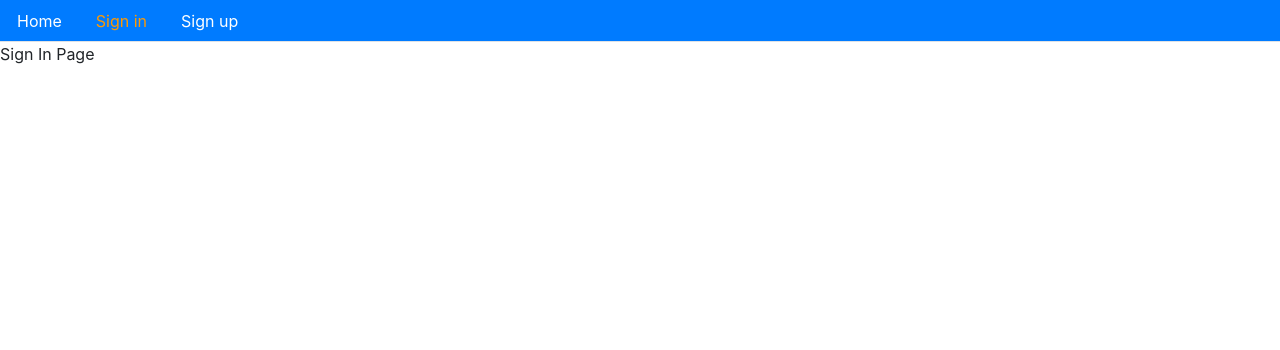
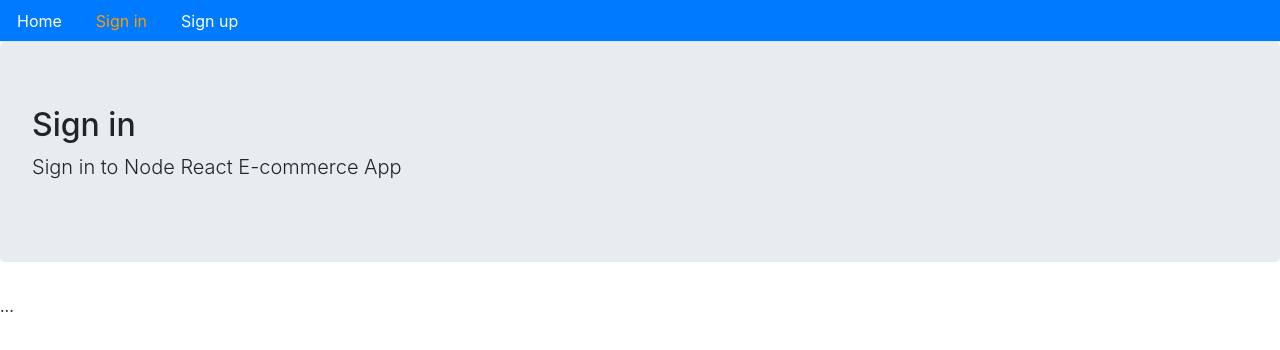
Before and after one commit to jm27/E-Commerce-MERN, a React (Create React App) app in the folder e-commerce-front-end/e-commerce-front-end/: page /signin in a window 1280 px wide. Shown: the top 350 px of the page. Built offline with nearby package versions, Linux system fonts and the light colour scheme.

Commit message:
Created Layout component as frame for routes

```diff
--- a/e-commerce-front-end/e-commerce-front-end/src/Routes.js
+++ b/e-commerce-front-end/e-commerce-front-end/src/Routes.js
@@ -3,11 +3,9 @@ import {BrowserRouter, Switch, Route} from 'react-router-dom';
 import SignUp from './user/Signup'
 import SignIn from './user/Signin'
 import Home from './core/Home'
-import Menu from './core/Menu'
 
 const Routes = ()=>{
     return (<BrowserRouter>
-    <Menu></Menu>
         <Switch>
             <Route path="/" exact component={Home}></Route>
             <Route path="/signup" exact component={SignUp}></Route>
--- a/e-commerce-front-end/e-commerce-front-end/src/core/Home.js
+++ b/e-commerce-front-end/e-commerce-front-end/src/core/Home.js
@@ -3,5 +3,6 @@ import Layout from './Layout';
 const Home = () => (
 <Layout title="Home Page" description='Node React E-commerce App'>
 ...
-</Layout>)
+</Layout>
+);
 export default Home
--- a/e-commerce-front-end/e-commerce-front-end/src/core/Layout.js
+++ b/e-commerce-front-end/e-commerce-front-end/src/core/Layout.js
@@ -1,4 +1,5 @@
 import React from "react";
+import Menu from './Menu'
 
 const Layout = ({
   title = "Title",
@@ -7,6 +8,7 @@ const Layout = ({
   children,
 }) => (
   <div>
+      <Menu></Menu>
     <div className="jumbotron">
       <h2>{title}</h2>
       <p className="lead">{description}</p>
--- a/e-commerce-front-end/e-commerce-front-end/src/user/Signin.js
+++ b/e-commerce-front-end/e-commerce-front-end/src/user/Signin.js
@@ -1,5 +1,10 @@
 import React from 'react';
+import Layout from '../core/Layout'
 
-const SignIn = () => <div>Sign In Page</div>;
+const SignIn = () => (
+<Layout title="Sign in" description='Sign in to Node React E-commerce App'>
+...
+</Layout>
+);
 
 export default SignIn
--- a/e-commerce-front-end/e-commerce-front-end/src/user/Signup.js
+++ b/e-commerce-front-end/e-commerce-front-end/src/user/Signup.js
@@ -1,5 +1,10 @@
 import React from 'react';
+import Layout from '../core/Layout'
 
-const SignUp = () => <div>Sign Up Page</div>;
+const SignUp = () =>(
+    <Layout title="Sign up" description='Sign up page for Node React E-commerce App'>
+...
+</Layout>
+)
 
 export default SignUp
```
